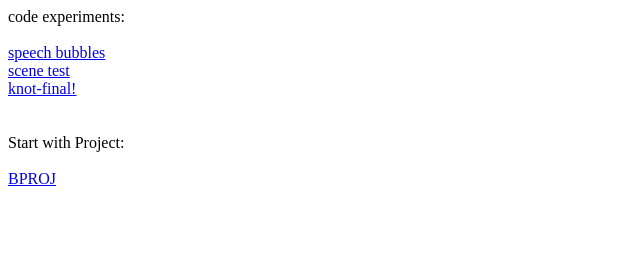
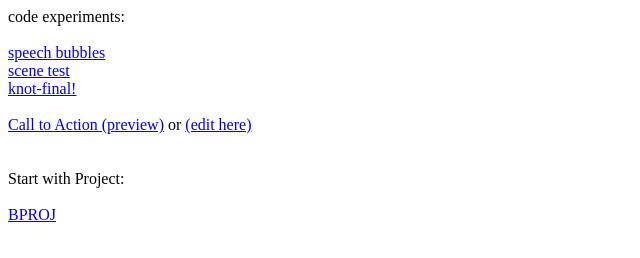
Before and after one commit to paulaweibel/BPROJ-21, a plain HTML site: page index.html in a window 1280 px wide. Shown: the whole page, without its empty margins (0-640 px from the left). Drawn offline with Linux system fonts and the light colour scheme.

Commit message:
call-to-action link to glitch

```diff
--- a/index.html
+++ b/index.html
@@ -12,6 +12,9 @@
     <a href="code experiments/speech bubble/index.html">speech bubbles</a><br>
     <a href="code experiments/scene/index.html">scene test</a><br>
     <a href="code experiments/knot-final/">knot-final!</a><br><br>
+    <a href="https://coping-methods.glitch.me">Call to Action (preview)</a> or
+    <a href="https://glitch.com/edit/#!/coping-methods">(edit here)</a><br><br>
+
     <br>
     Start with Project:<br><br>
     <a href="bproj/index.html">BPROJ</a><br>
```
